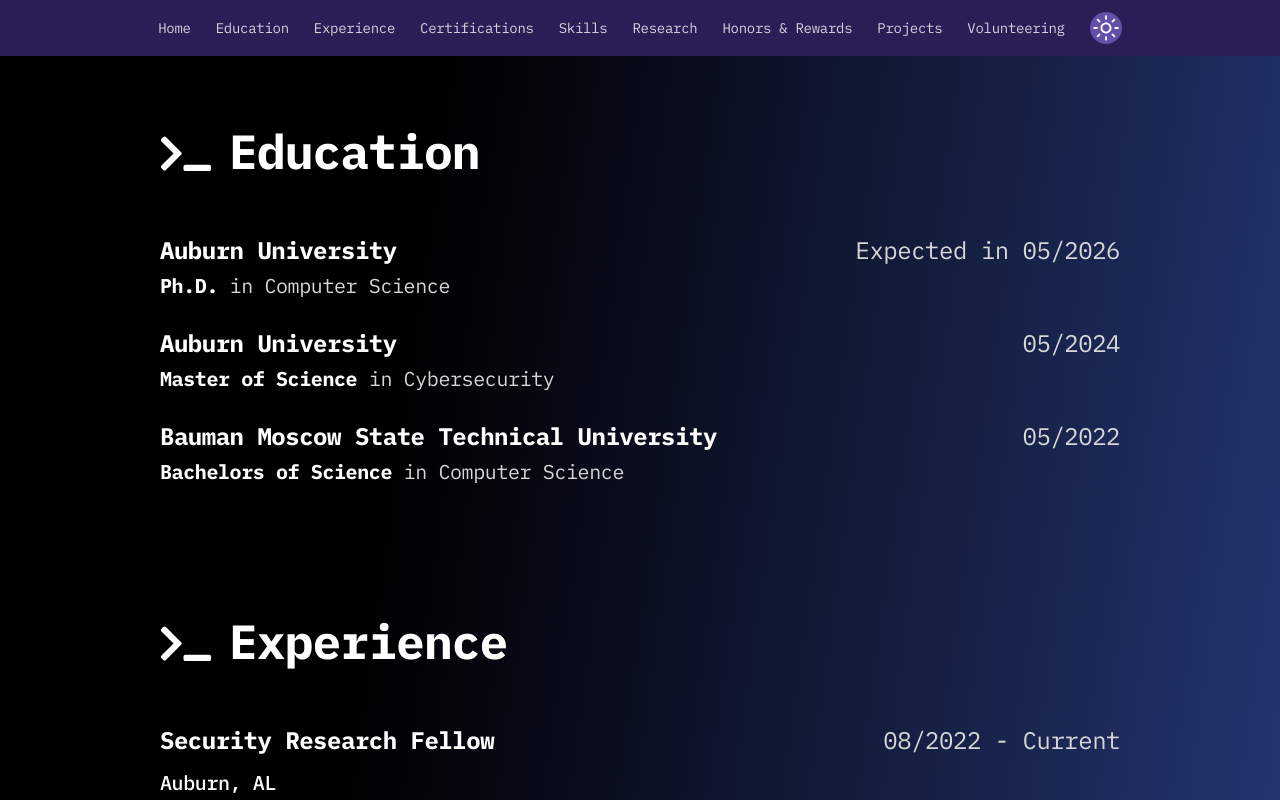
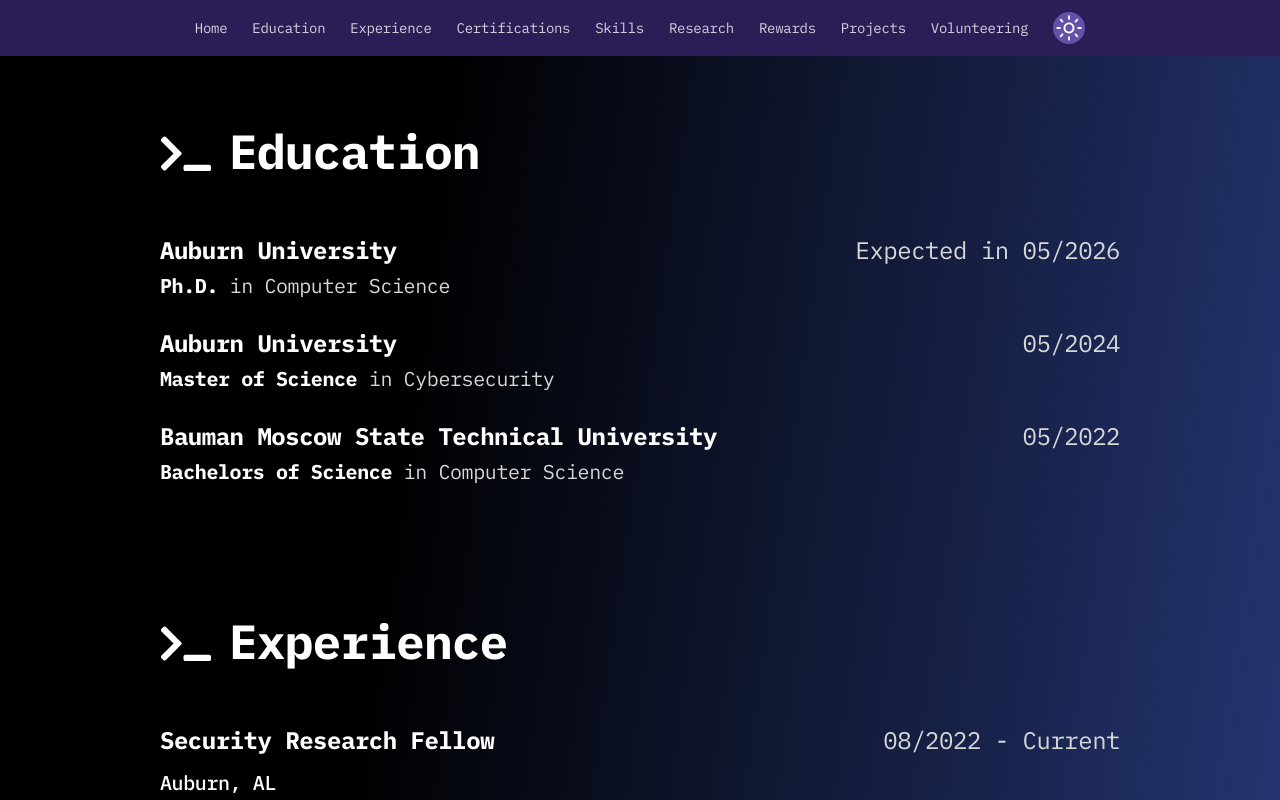
Before and after one commit to imkamie/alexandr-portfolio, a React (Vite) app: page /about in a window 1280 px wide. Shown: the top 800 px of the page. Built offline with nearby package versions, Linux system fonts and the light colour scheme.

Commit message:
added scrolling to navigation

```diff
--- a/src/App.tsx
+++ b/src/App.tsx
@@ -3,6 +3,7 @@ import './App.css'
 import Header from './components/Header'
 import About from './pages/About'
 import Home from './pages/Home'
+import ScrollToAnchor from './components/useScrollToAnchor'
 
 import { BrowserRouter, Routes, Route } from 'react-router-dom'
 import { ThemeContext } from './components/ThemeContext'
@@ -21,6 +22,7 @@ function App() {
   return (
     <div className={`App ${theme}`}>
       <BrowserRouter>
+        <ScrollToAnchor />
         <Header />
         <Routes>
           <Route path='/' element={<Home />} />
--- a/src/components/Header.css
+++ b/src/components/Header.css
@@ -22,6 +22,7 @@
     font-size: 16px;
     letter-spacing: -0.02em;
     opacity: 0.8;
+    text-transform: capitalize;
 }
 
 .header__section:hover {
@@ -74,8 +75,8 @@
     }
 
     .header__section {
-        font-size: 11px;
-        font-weight: 300;
+        font-size: 12px;
+        /* font-weight: 300; */
     }
 
     .header__theme-button {
@@ -131,10 +132,11 @@
         color: #ffffff;
         text-decoration: none;
         font-weight: 400;
-        font-size: 12px;
+        font-size: 14px;
         letter-spacing: -0.02em;
         opacity: 0.8;
         height: 20px;
+        text-transform: capitalize;
     }
 
     .header__item:hover {
--- a/src/components/Header.tsx
+++ b/src/components/Header.tsx
@@ -50,13 +50,13 @@ function Header() {
             <ul className={classNames('header__list', { ['active']: open, ['inactive']: !open })}>
                 <Link to="/" className='header__item'>Home</Link>
                 {headerSection.map((item, index) => (
-                    <Link to="/about" className='header__item' key={index}>{item}</Link>
+                    <Link to={`/about#${item}`} className='header__item' key={index}>{item}</Link>
                 ))}
             </ul>
 
             <Link to="/" className='header__section'>Home</Link>
             {headerSection.map((item, index) => (
-                <Link to="/about" className='header__section' key={index}>{item}</Link>
+                <Link to={`/about#${item}`} className='header__section' key={index}>{item}</Link>
             ))}
 
             <button onClick={toggleTheme} className='header__theme-button'> <Icon theme={theme} /> </button>
--- /dev/null
+++ b/src/components/useScrollToAnchor.tsx
@@ -0,0 +1,26 @@
+import { useEffect, useRef } from 'react';
+import { useLocation } from 'react-router-dom';
+
+function ScrollToAnchor() {
+    const location = useLocation();
+    const lastHash = useRef('');
+
+    useEffect(() => {
+        if (location.hash) {
+            lastHash.current = location.hash.slice(1); // safe hash for further use after navigation
+        }
+
+        if (lastHash.current && document.getElementById(lastHash.current)) {
+            setTimeout(() => {
+                document
+                    .getElementById(lastHash.current)
+                    ?.scrollIntoView({ behavior: 'smooth' });
+                lastHash.current = '';
+            }, 100);
+        }
+    }, [location]);
+
+    return null;
+}
+
+export default ScrollToAnchor;
--- a/src/pages/About.tsx
+++ b/src/pages/About.tsx
@@ -32,7 +32,7 @@ function About() {
     return (
         <>
             <div className="about-page">
-                <div className="about-page__section">
+                <div id="education" className="about-page__section">
                     <Title title="Education" />
 
                     <div className="about-page__education-info">
@@ -42,7 +42,7 @@ function About() {
                     </div>
                 </div>
 
-                <div className="about-page__section">
+                <div id="experience" className="about-page__section">
                     <Title title="Experience" />
 
                     <div className="about-page__experience-info">
@@ -52,7 +52,7 @@ function About() {
                     </div>
                 </div>
 
-                <div className="about-page__section">
+                <div id="certifications" className="about-page__section">
                     <Title title="Certifications" />
 
                     <div className="about-page__certifications-info">
@@ -62,7 +62,7 @@ function About() {
                     </div>
                 </div>
 
-                <div className="about-page__section">
+                <div id="skills" className="about-page__section">
                     <Title title="skills" />
 
                     <div className="about-page__skills-info">
@@ -72,7 +72,7 @@ function About() {
                     </div>
                 </div>
 
-                <div className="about-page__section">
+                <div id="research" className="about-page__section">
                     <Title title="research" />
 
                     <div className="about-page__research-info">
@@ -82,7 +82,7 @@ function About() {
                     </div>
                 </div>
 
-                <div className="about-page__section">
+                <div id="rewards" className="about-page__section">
                     <Title title="honors & rewards" />
 
                     <div className="about-page__rewards-info">
@@ -92,7 +92,7 @@ function About() {
                     </div>
                 </div>
 
-                <div className="about-page__section">
+                <div id="projects" className="about-page__section">
                     <Title title="projects" />
 
                     <div className="about-page__projects-info">
@@ -102,7 +102,7 @@ function About() {
                     </div>
                 </div>
 
-                <div className="about-page__section">
+                <div id="volunteering" className="about-page__section">
                     <Title title="volunteer experience" />
 
                     <div className="about-page__volunteering-info">
--- a/src/store/index.ts
+++ b/src/store/index.ts
@@ -1,12 +1,12 @@
 export const headerSection: string[] = [
-    'Education',
-    'Experience',
-    'Certifications',
-    'Skills',
-    'Research',
-    'Honors & Rewards',
-    'Projects',
-    'Volunteering'
+    'education',
+    'experience',
+    'certifications',
+    'skills',
+    'research',
+    'rewards',
+    'projects',
+    'volunteering'
 ]
 
 export type EducationInfo = {
--- a/src/styles/index.css
+++ b/src/styles/index.css
@@ -26,6 +26,7 @@ body {
   display: flex;
   place-items: center;
   overflow-x: hidden;
+  /* padding-top: 50px; */
 }
 
 .home-page__window {
@@ -66,6 +67,7 @@ body {
   display: flex;
   flex-direction: column;
   gap: 51px;
+  scroll-margin: 90px;
 }
 
 .about-page__education-info,
@@ -95,11 +97,19 @@ body {
   .about-page {
     max-width: 960px;
   }
+
+  .about-page__section {
+    scroll-margin: 80px;
+  }
 }
 
 @media only screen and (max-width: 1024px) {
   .about-page {
     padding: 120px 60px;
+  }
+
+  .about-page__section {
+    scroll-margin: 60px;
   }
 }
 
```
